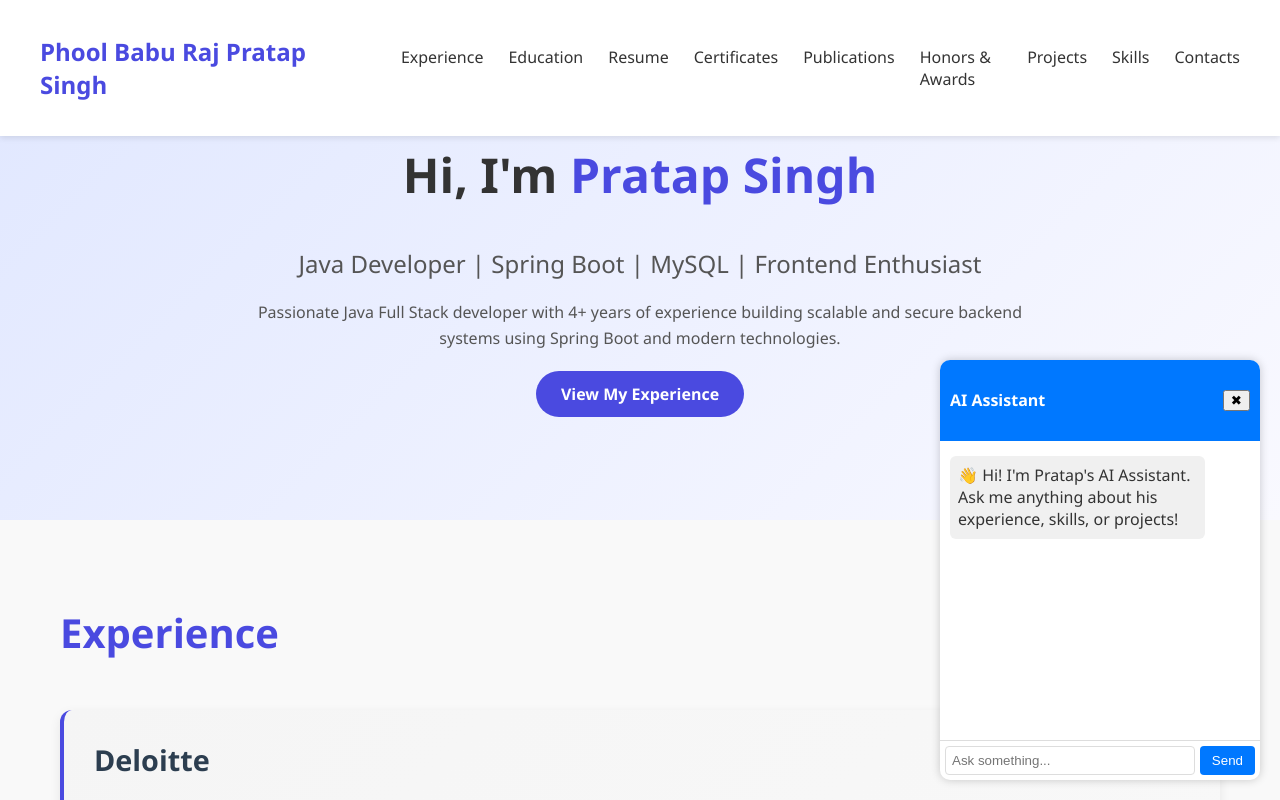
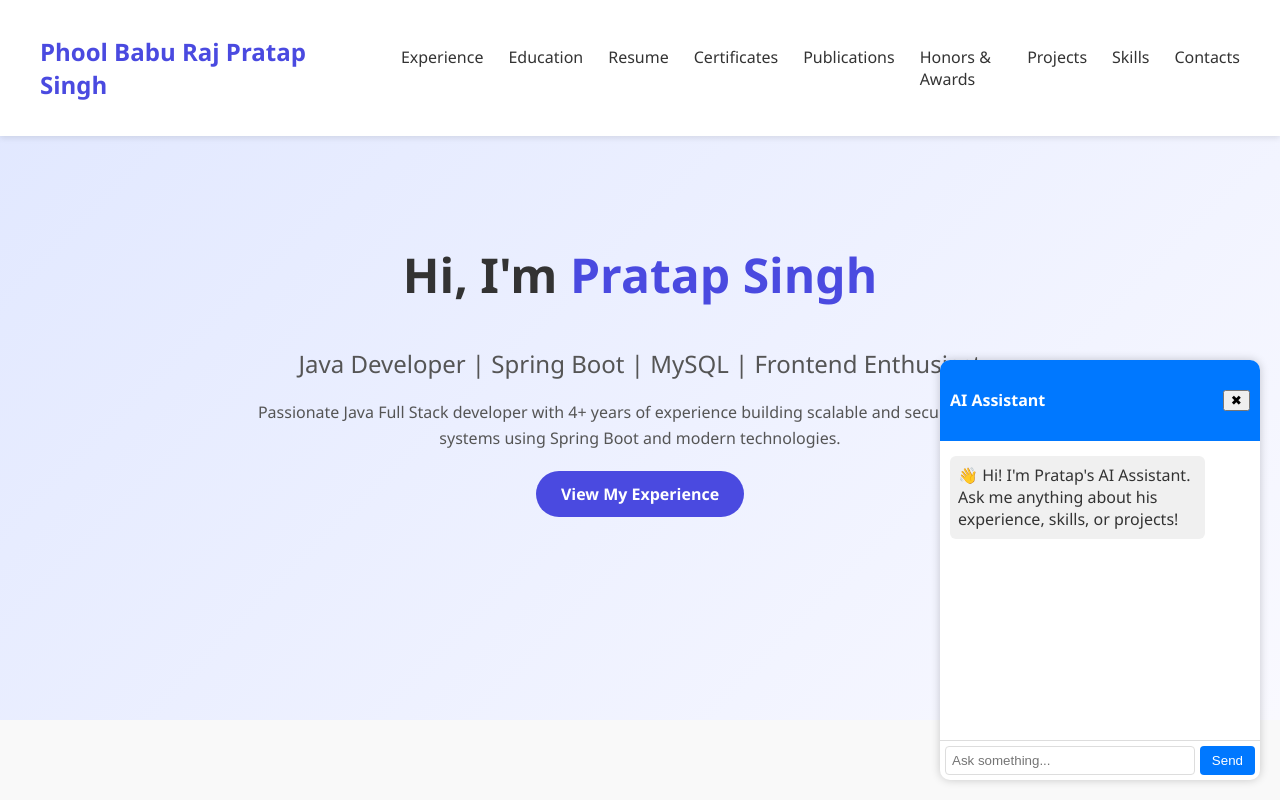
Before and after one commit to pratap8/pratap-profile, a React (Create React App) app: page / in a window 1280 px wide. Shown: the top 800 px of the page. Built offline with nearby package versions, Linux system fonts and the light colour scheme.

Commit message:
Hero height increased

```diff
--- a/src/components/Hero/Hero.css
+++ b/src/components/Hero/Hero.css
@@ -1,6 +1,6 @@
 /* Hero Section Styles */
 .hero {
-  height: 65vh;
+  height: 90vh;
   display: flex;
   justify-content: center;
   align-items: center;
```
